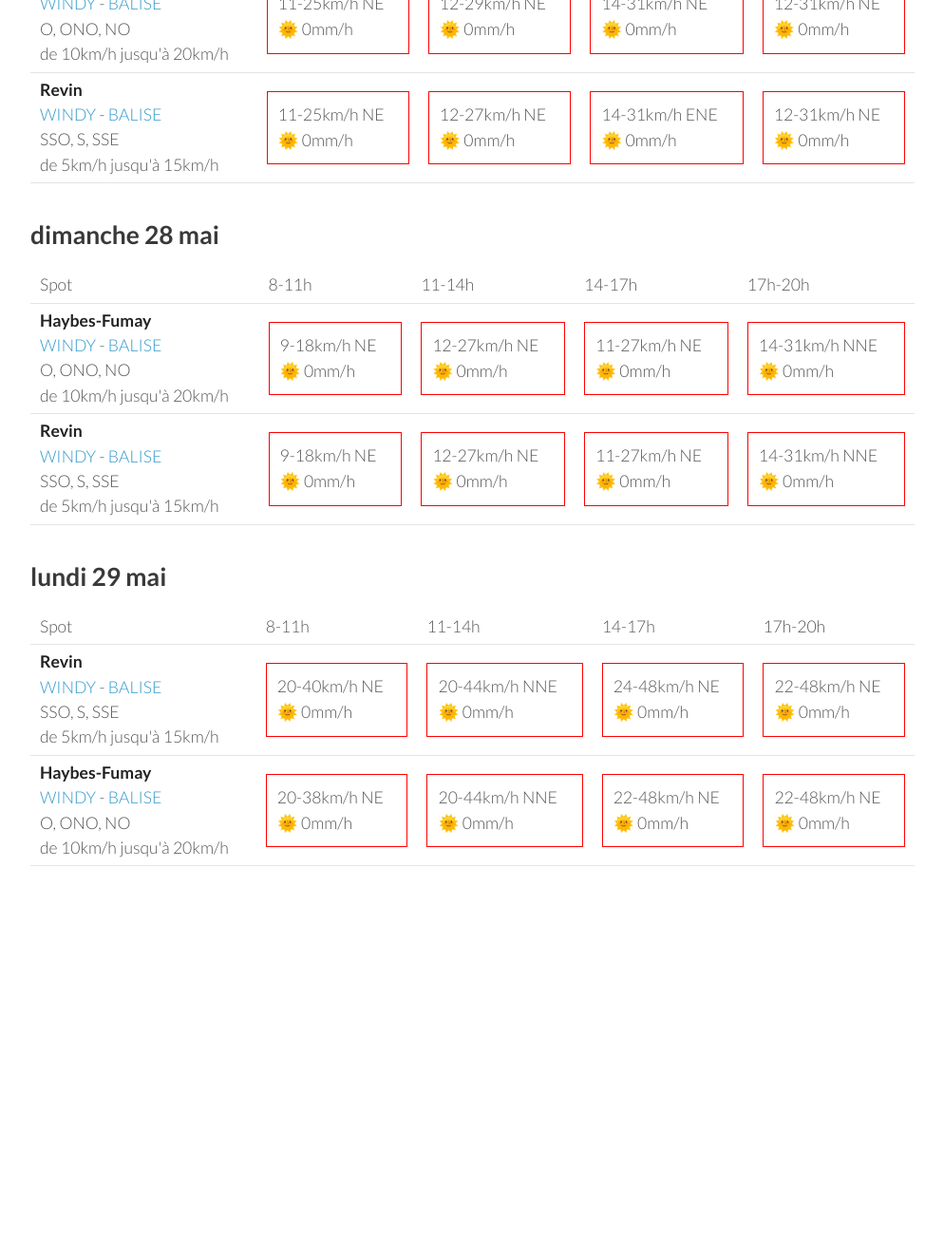
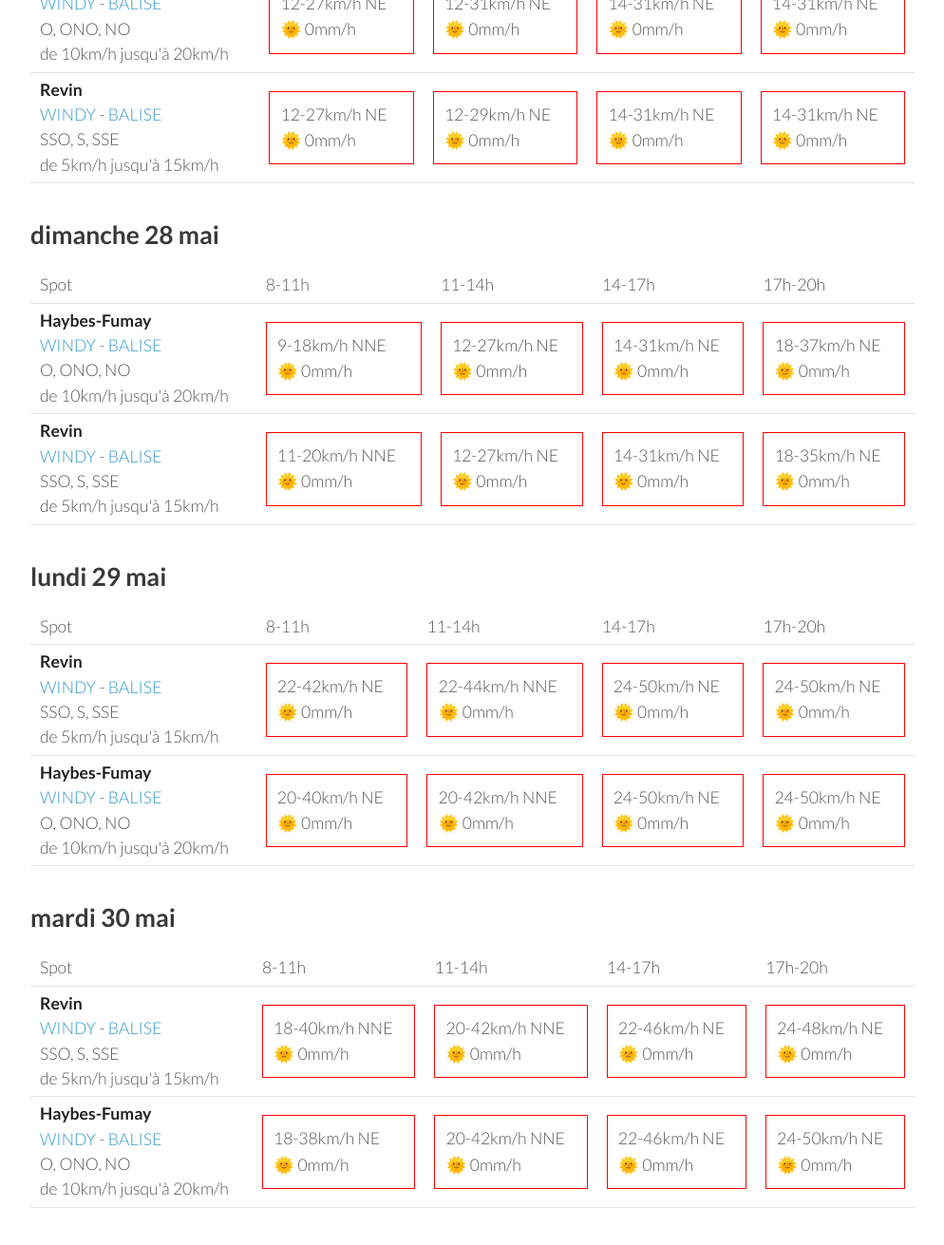
Before and after one commit to parapente-dans-le-nord/parapente-dans-le-nord.github.io, a Jekyll site: the page built from ardennes.markdown, in a window 1280 px wide and 1400 px high, scrolled down 1126 px. Shown: the top 1311 px of the window at 95% size, without its empty margins (26-1020 px from the left). Built offline with Jekyll 4.4.1, drawn with Linux system fonts in a browser that asks for light colours; before the commit the page ends 2166 px from its top, so only the background shows below that; some of the changed text lies outside the part shown.

Commit message:
update index.markdown

```diff
--- a/ardennes.markdown
+++ b/ardennes.markdown
@@ -96,20 +96,20 @@ page mise à jour le jeudi 25 mai 06:10
 <tr>
         <td><strong>Haybes-Fumay</strong><br><a href="https://windy.com/49.998/4.715?49.913,4.738,10">WINDY</a> - <span class=""><a href="http://www.balisemeteo.com/balise.php?idBalise=104">BALISE</a> </span><br> <span class="vent-favorable">O, ONO, NO</span><br><span class="force-vent">de 10km/h jusqu'à 20km/h</span> </td>
 
-            <td><div class="not-flyable"><p>11-25km/h NE</p><p>🌞 0mm/h</p></div></td>
-            <td><div class="not-flyable"><p>12-29km/h NE</p><p>🌞 0mm/h</p></div></td>
+            <td><div class="not-flyable"><p>12-27km/h NE</p><p>🌞 0mm/h</p></div></td>
+            <td><div class="not-flyable"><p>12-31km/h NE</p><p>🌞 0mm/h</p></div></td>
             <td><div class="not-flyable"><p>14-31km/h NE</p><p>🌞 0mm/h</p></div></td>
-            <td><div class="not-flyable"><p>12-31km/h NE</p><p>🌞 0mm/h</p></div></td>
+            <td><div class="not-flyable"><p>14-31km/h NE</p><p>🌞 0mm/h</p></div></td>
 
 
     </tr>
 <tr>
         <td><strong>Revin</strong><br><a href="https://windy.com/49.948/4.625?49.543,4.625,8">WINDY</a> - <span class=""><a href="http://www.balisemeteo.com/balise.php?idBalise=5019">BALISE</a> </span><br> <span class="vent-favorable">SSO, S, SSE</span><br><span class="force-vent">de 5km/h jusqu'à 15km/h</span> </td>
 
-            <td><div class="not-flyable"><p>11-25km/h NE</p><p>🌞 0mm/h</p></div></td>
             <td><div class="not-flyable"><p>12-27km/h NE</p><p>🌞 0mm/h</p></div></td>
-            <td><div class="not-flyable"><p>14-31km/h ENE</p><p>🌞 0mm/h</p></div></td>
-            <td><div class="not-flyable"><p>12-31km/h NE</p><p>🌞 0mm/h</p></div></td>
+            <td><div class="not-flyable"><p>12-29km/h NE</p><p>🌞 0mm/h</p></div></td>
+            <td><div class="not-flyable"><p>14-31km/h NE</p><p>🌞 0mm/h</p></div></td>
+            <td><div class="not-flyable"><p>14-31km/h NE</p><p>🌞 0mm/h</p></div></td>
 
 
     </tr>
@@ -132,20 +132,20 @@ page mise à jour le jeudi 25 mai 06:10
 <tr>
         <td><strong>Haybes-Fumay</strong><br><a href="https://windy.com/49.998/4.715?49.913,4.738,10">WINDY</a> - <span class=""><a href="http://www.balisemeteo.com/balise.php?idBalise=104">BALISE</a> </span><br> <span class="vent-favorable">O, ONO, NO</span><br><span class="force-vent">de 10km/h jusqu'à 20km/h</span> </td>
 
-            <td><div class="not-flyable"><p>9-18km/h NE</p><p>🌞 0mm/h</p></div></td>
+            <td><div class="not-flyable"><p>9-18km/h NNE</p><p>🌞 0mm/h</p></div></td>
             <td><div class="not-flyable"><p>12-27km/h NE</p><p>🌞 0mm/h</p></div></td>
-            <td><div class="not-flyable"><p>11-27km/h NE</p><p>🌞 0mm/h</p></div></td>
-            <td><div class="not-flyable"><p>14-31km/h NNE</p><p>🌞 0mm/h</p></div></td>
+            <td><div class="not-flyable"><p>14-31km/h NE</p><p>🌞 0mm/h</p></div></td>
+            <td><div class="not-flyable"><p>18-37km/h NE</p><p>🌞 0mm/h</p></div></td>
 
 
     </tr>
 <tr>
         <td><strong>Revin</strong><br><a href="https://windy.com/49.948/4.625?49.543,4.625,8">WINDY</a> - <span class=""><a href="http://www.balisemeteo.com/balise.php?idBalise=5019">BALISE</a> </span><br> <span class="vent-favorable">SSO, S, SSE</span><br><span class="force-vent">de 5km/h jusqu'à 15km/h</span> </td>
 
-            <td><div class="not-flyable"><p>9-18km/h NE</p><p>🌞 0mm/h</p></div></td>
+            <td><div class="not-flyable"><p>11-20km/h NNE</p><p>🌞 0mm/h</p></div></td>
             <td><div class="not-flyable"><p>12-27km/h NE</p><p>🌞 0mm/h</p></div></td>
-            <td><div class="not-flyable"><p>11-27km/h NE</p><p>🌞 0mm/h</p></div></td>
-            <td><div class="not-flyable"><p>14-31km/h NNE</p><p>🌞 0mm/h</p></div></td>
+            <td><div class="not-flyable"><p>14-31km/h NE</p><p>🌞 0mm/h</p></div></td>
+            <td><div class="not-flyable"><p>18-35km/h NE</p><p>🌞 0mm/h</p></div></td>
 
 
     </tr>
@@ -168,20 +168,20 @@ page mise à jour le jeudi 25 mai 06:10
 <tr>
         <td><strong>Revin</strong><br><a href="https://windy.com/49.948/4.625?49.543,4.625,8">WINDY</a> - <span class=""><a href="http://www.balisemeteo.com/balise.php?idBalise=5019">BALISE</a> </span><br> <span class="vent-favorable">SSO, S, SSE</span><br><span class="force-vent">de 5km/h jusqu'à 15km/h</span> </td>
 
-            <td><div class="not-flyable"><p>20-40km/h NE</p><p>🌞 0mm/h</p></div></td>
-            <td><div class="not-flyable"><p>20-44km/h NNE</p><p>🌞 0mm/h</p></div></td>
-            <td><div class="not-flyable"><p>24-48km/h NE</p><p>🌞 0mm/h</p></div></td>
-            <td><div class="not-flyable"><p>22-48km/h NE</p><p>🌞 0mm/h</p></div></td>
+            <td><div class="not-flyable"><p>22-42km/h NE</p><p>🌞 0mm/h</p></div></td>
+            <td><div class="not-flyable"><p>22-44km/h NNE</p><p>🌞 0mm/h</p></div></td>
+            <td><div class="not-flyable"><p>24-50km/h NE</p><p>🌞 0mm/h</p></div></td>
+            <td><div class="not-flyable"><p>24-50km/h NE</p><p>🌞 0mm/h</p></div></td>
 
 
     </tr>
 <tr>
         <td><strong>Haybes-Fumay</strong><br><a href="https://windy.com/49.998/4.715?49.913,4.738,10">WINDY</a> - <span class=""><a href="http://www.balisemeteo.com/balise.php?idBalise=104">BALISE</a> </span><br> <span class="vent-favorable">O, ONO, NO</span><br><span class="force-vent">de 10km/h jusqu'à 20km/h</span> </td>
 
-            <td><div class="not-flyable"><p>20-38km/h NE</p><p>🌞 0mm/h</p></div></td>
-            <td><div class="not-flyable"><p>20-44km/h NNE</p><p>🌞 0mm/h</p></div></td>
-            <td><div class="not-flyable"><p>22-48km/h NE</p><p>🌞 0mm/h</p></div></td>
-            <td><div class="not-flyable"><p>22-48km/h NE</p><p>🌞 0mm/h</p></div></td>
+            <td><div class="not-flyable"><p>20-40km/h NE</p><p>🌞 0mm/h</p></div></td>
+            <td><div class="not-flyable"><p>20-42km/h NNE</p><p>🌞 0mm/h</p></div></td>
+            <td><div class="not-flyable"><p>24-50km/h NE</p><p>🌞 0mm/h</p></div></td>
+            <td><div class="not-flyable"><p>24-50km/h NE</p><p>🌞 0mm/h</p></div></td>
 
 
     </tr>
@@ -189,3 +189,39 @@ page mise à jour le jeudi 25 mai 06:10
 </tbody>
 </table>
 {:/}
+## mardi 30 mai
+
+{::nomarkdown}
+<table>
+  <tbody>
+    <tr>
+      <td>Spot</td>
+      <td>8-11h</td>
+      <td>11-14h</td>
+      <td>14-17h</td>
+      <td>17h-20h</td>
+    </tr>
+<tr>
+        <td><strong>Revin</strong><br><a href="https://windy.com/49.948/4.625?49.543,4.625,8">WINDY</a> - <span class=""><a href="http://www.balisemeteo.com/balise.php?idBalise=5019">BALISE</a> </span><br> <span class="vent-favorable">SSO, S, SSE</span><br><span class="force-vent">de 5km/h jusqu'à 15km/h</span> </td>
+
+            <td><div class="not-flyable"><p>18-40km/h NNE</p><p>🌞 0mm/h</p></div></td>
+            <td><div class="not-flyable"><p>20-42km/h NNE</p><p>🌞 0mm/h</p></div></td>
+            <td><div class="not-flyable"><p>22-46km/h NE</p><p>🌞 0mm/h</p></div></td>
+            <td><div class="not-flyable"><p>24-48km/h NE</p><p>🌞 0mm/h</p></div></td>
+
+
+    </tr>
+<tr>
+        <td><strong>Haybes-Fumay</strong><br><a href="https://windy.com/49.998/4.715?49.913,4.738,10">WINDY</a> - <span class=""><a href="http://www.balisemeteo.com/balise.php?idBalise=104">BALISE</a> </span><br> <span class="vent-favorable">O, ONO, NO</span><br><span class="force-vent">de 10km/h jusqu'à 20km/h</span> </td>
+
+            <td><div class="not-flyable"><p>18-38km/h NE</p><p>🌞 0mm/h</p></div></td>
+            <td><div class="not-flyable"><p>20-42km/h NNE</p><p>🌞 0mm/h</p></div></td>
+            <td><div class="not-flyable"><p>22-46km/h NE</p><p>🌞 0mm/h</p></div></td>
+            <td><div class="not-flyable"><p>24-50km/h NE</p><p>🌞 0mm/h</p></div></td>
+
+
+    </tr>
+
+</tbody>
+</table>
+{:/}
```
Also changed, not shown: other parts of ardennes.markdown (+1 -1 lines).
